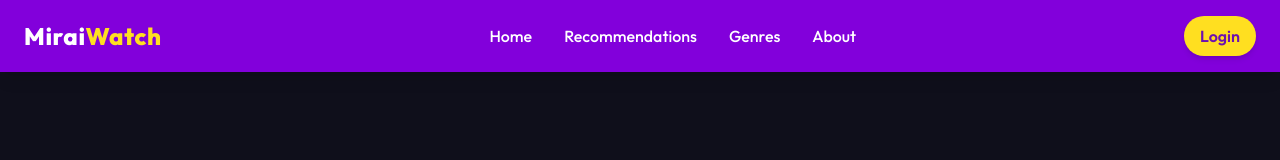
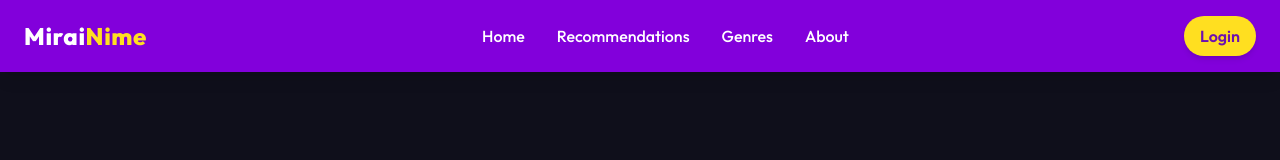
Before and after one commit to rizkicahyaa/MiraiNime, a React (Vite) app: page / in a window 1280 px wide. Shown: the top 160 px of the page. Built offline with nearby package versions, Linux system fonts and the light colour scheme.

Commit message:
feat: change system name

```diff
--- a/index.html
+++ b/index.html
@@ -9,7 +9,7 @@
         <link rel="preconnect" href="https://fonts.gstatic.com" crossorigin />
         <link href="https://fonts.googleapis.com/css2?family=Outfit:wght@100..900&display=swap" rel="stylesheet" />
 
-        <title>mirai-watch</title>
+        <title>MiraiNime - Anime Recommedation</title>
     </head>
     <body>
         <div id="root"></div>
--- a/package.json
+++ b/package.json
@@ -1,5 +1,5 @@
 {
-  "name": "mirai-watch",
+    "name": "mirai-nime",
     "private": true,
     "version": "0.0.0",
     "type": "module",
--- a/src/components/Navbar.tsx
+++ b/src/components/Navbar.tsx
@@ -8,7 +8,7 @@ const Navbar = () => {
         <nav className="fixed top-0 left-0 w-full z-50 bg-purple-700 shadow-lg">
             <div className="max-w-7xl mx-auto px-6 py-4 flex justify-between items-center">
                 <div className="text-2xl font-extrabold text-white tracking-wide cursor-pointer select-none">
-                    Mirai<span className="text-yellow-300">Watch</span>
+                    Mirai<span className="text-yellow-300">Nime</span>
                 </div>
 
                 <ul className="hidden md:flex space-x-8 text-white font-medium">
```
Lines whose indentation alone changed are shown as unchanged.
